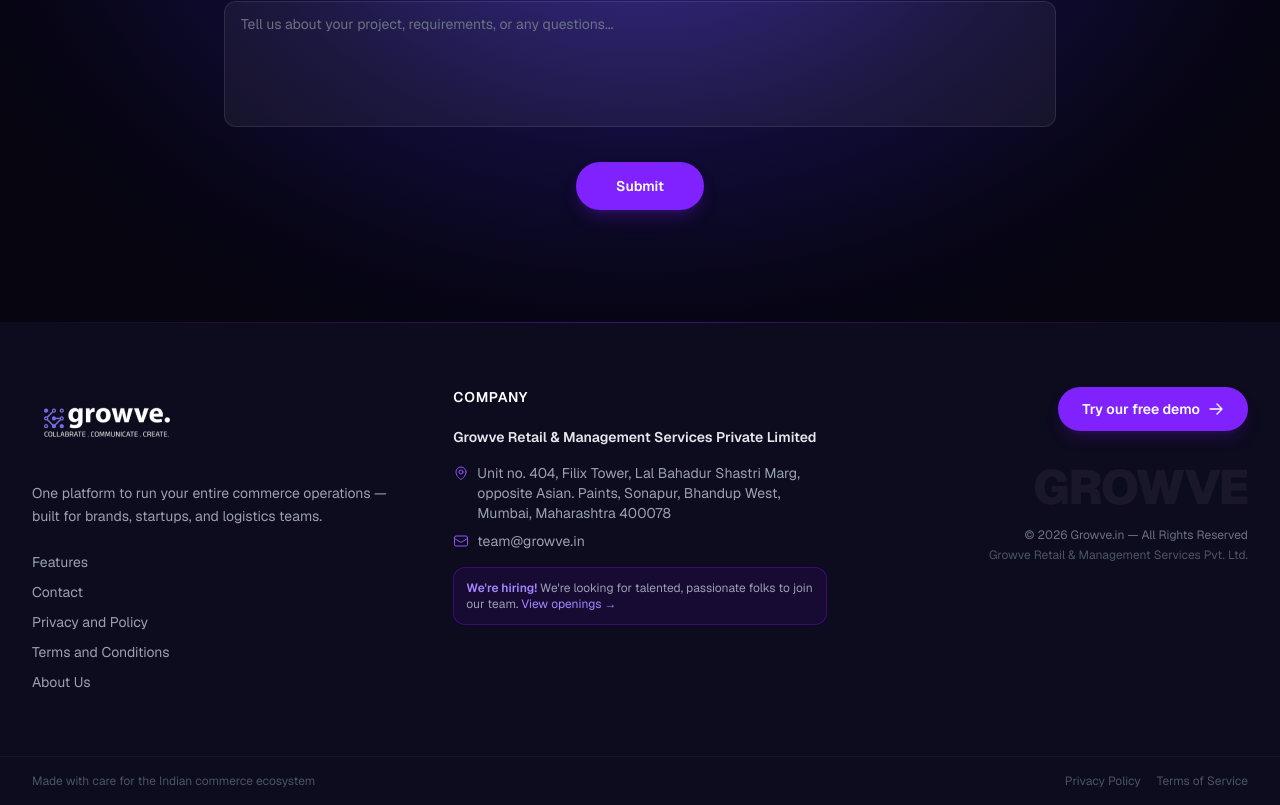
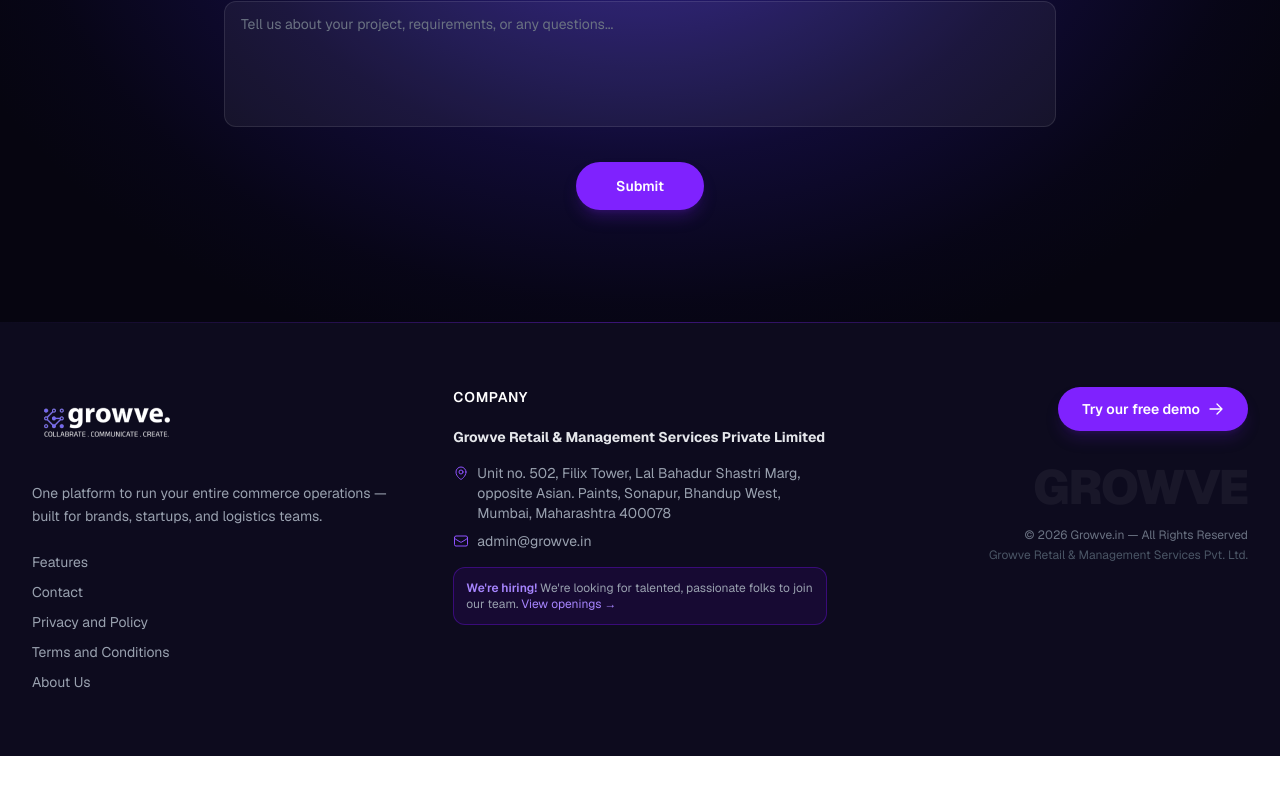
Before and after one commit to rajeshgage7/growvemain, a Next.js app: page / in a window 1280 px wide. Shown: the part 6120-6925 px from the top of the page. After the commit the page ends 6876 px from the top, so only its background shows below. Built offline with nearby package versions, Linux system fonts and the light colour scheme.

Commit message:
5th commit

```diff
--- a/app/components/Footer.js
+++ b/app/components/Footer.js
@@ -52,7 +52,7 @@
               Company
             </h3>
             <div className="space-y-4">
-              <p className="text-sm font-semibold text-gray-200">
+              <p className="text-sm font-bold text-gray-200">
                 Growve Retail &amp; Management Services Private Limited
               </p>
               <div className="space-y-2 text-sm text-gray-400">
@@ -62,7 +62,7 @@
                     <path strokeLinecap="round" strokeLinejoin="round" d="M19.5 10.5c0 7.142-7.5 11.25-7.5 11.25S4.5 17.642 4.5 10.5a7.5 7.5 0 1 1 15 0Z" />
                   </svg>
                   <span>
-                    Unit no. 404, Filix Tower, Lal Bahadur Shastri Marg,<br /> opposite Asian. Paints, Sonapur, Bhandup West,<br />
+                    Unit no. 502, Filix Tower, Lal Bahadur Shastri Marg,<br /> opposite Asian. Paints, Sonapur, Bhandup West,<br />
                     Mumbai, Maharashtra 400078
                   </span>
                 </div>
@@ -71,7 +71,7 @@
                     <path strokeLinecap="round" strokeLinejoin="round" d="M21.75 6.75v10.5a2.25 2.25 0 0 1-2.25 2.25h-15a2.25 2.25 0 0 1-2.25-2.25V6.75m19.5 0A2.25 2.25 0 0 0 19.5 4.5h-15a2.25 2.25 0 0 0-2.25 2.25m19.5 0v.243a2.25 2.25 0 0 1-1.07 1.916l-7.5 4.615a2.25 2.25 0 0 1-2.36 0L3.32 8.91a2.25 2.25 0 0 1-1.07-1.916V6.75" />
                   </svg>
                   <a href="mailto:hello@growve.in" className="hover:text-violet-400 transition-colors">
-                    team@growve.in
+                    admin@growve.in
                   </a>
                 </div>
               </div>
@@ -121,7 +121,7 @@
       </div>
 
       {/* Bottom bar */}
-      <div className="border-t border-white/5">
+      {/* <div className="border-t border-white/5">
         <div className="max-w-7xl mx-auto px-4 sm:px-6 lg:px-8 py-4 flex flex-col sm:flex-row items-center justify-between gap-3">
           <p className="text-xs text-gray-600">
             Made with care for the Indian commerce ecosystem
@@ -135,7 +135,7 @@
             </Link>
           </div>
         </div>
-      </div>
+      </div> */}
     </footer>
   );
 }
```
